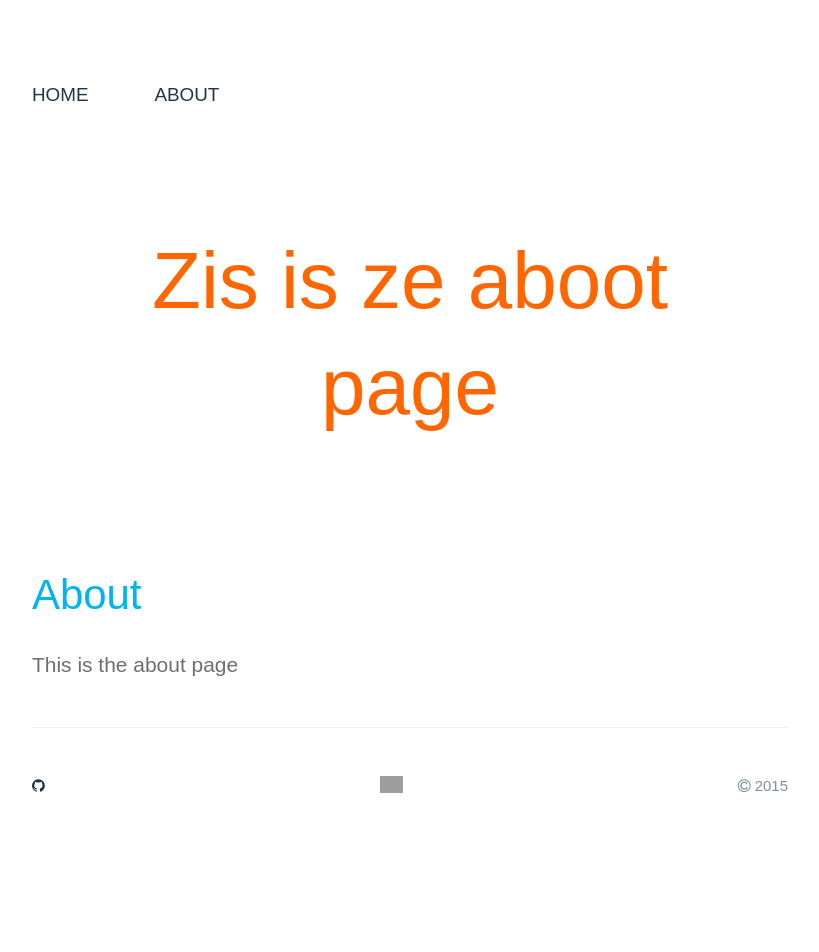
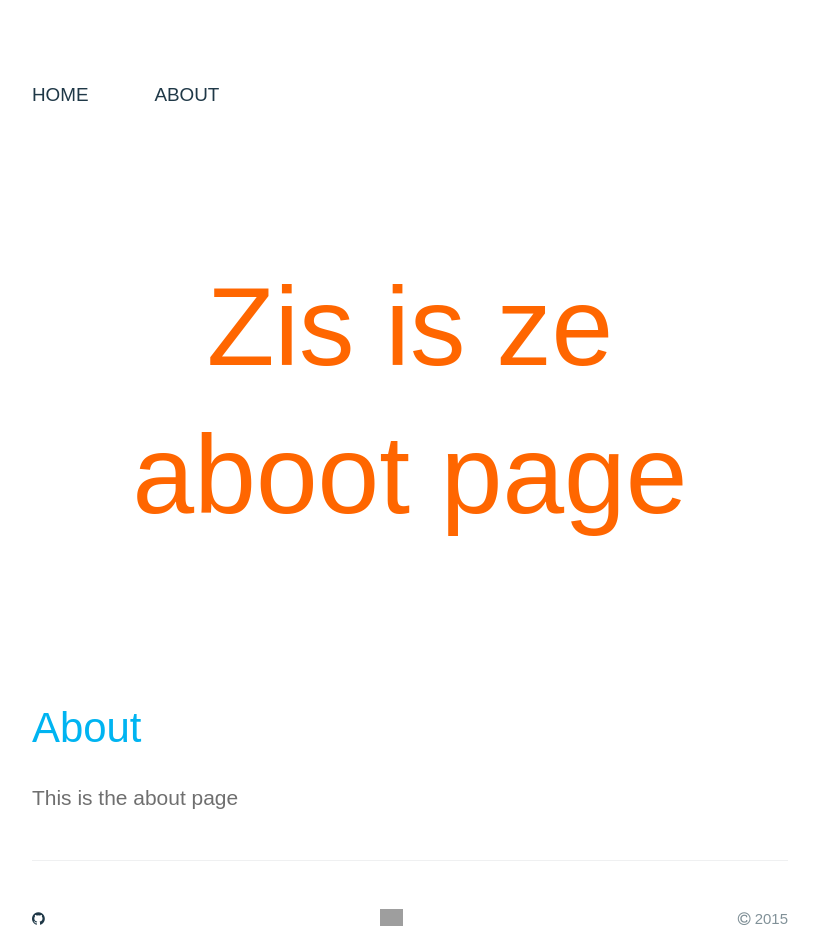
Before and after one commit to arcions/arcions.github.io, a Jekyll site: the page built from about/index.html, in a window 1280 px wide. Shown: the part 465-1417 px from the top of the page, without its empty margins (230-1049 px from the left). Built offline with Jekyll 4.4.1, drawn with Linux system fonts in a browser that asks for light colours; nearby versions of some CDN libraries; some web fonts are replaced; Markdown is read by kramdown in place of the engine named in the settings; before the commit the page ends 1333 px from its top, so only the background shows below that; grey boxes are pictures that could not be loaded.

Commit message:
Update main.css

```diff
--- a/stylesheets/main.css
+++ b/stylesheets/main.css
@@ -183,18 +183,20 @@ h6 {
 /* Project tagline */
   @media screen and (min-width: 64em) {
     .project-tagline {
-      font-size: 5rem; } }
+      font-size: 230%; } }
   @media screen and (min-width: 42em) and (max-width: 64em) {
     .project-tagline {
-      font-size: 4rem; } }
+      font-size: 190% } }
   @media screen and (max-width: 42em) {
     .project-tagline {
-      font-size: 3rem; } }
+      font-size: 150% } }
 
 .site-footer {
   padding-top: 3rem;
   margin-top: 3rem;
-  border-top: solid 1px #eff0f1; }
+  border-top: solid 1px #eff0f1;
+  font-size:83%;
+}
 
   @media screen and (min-width: 64em) {
     .site-footer {
```
